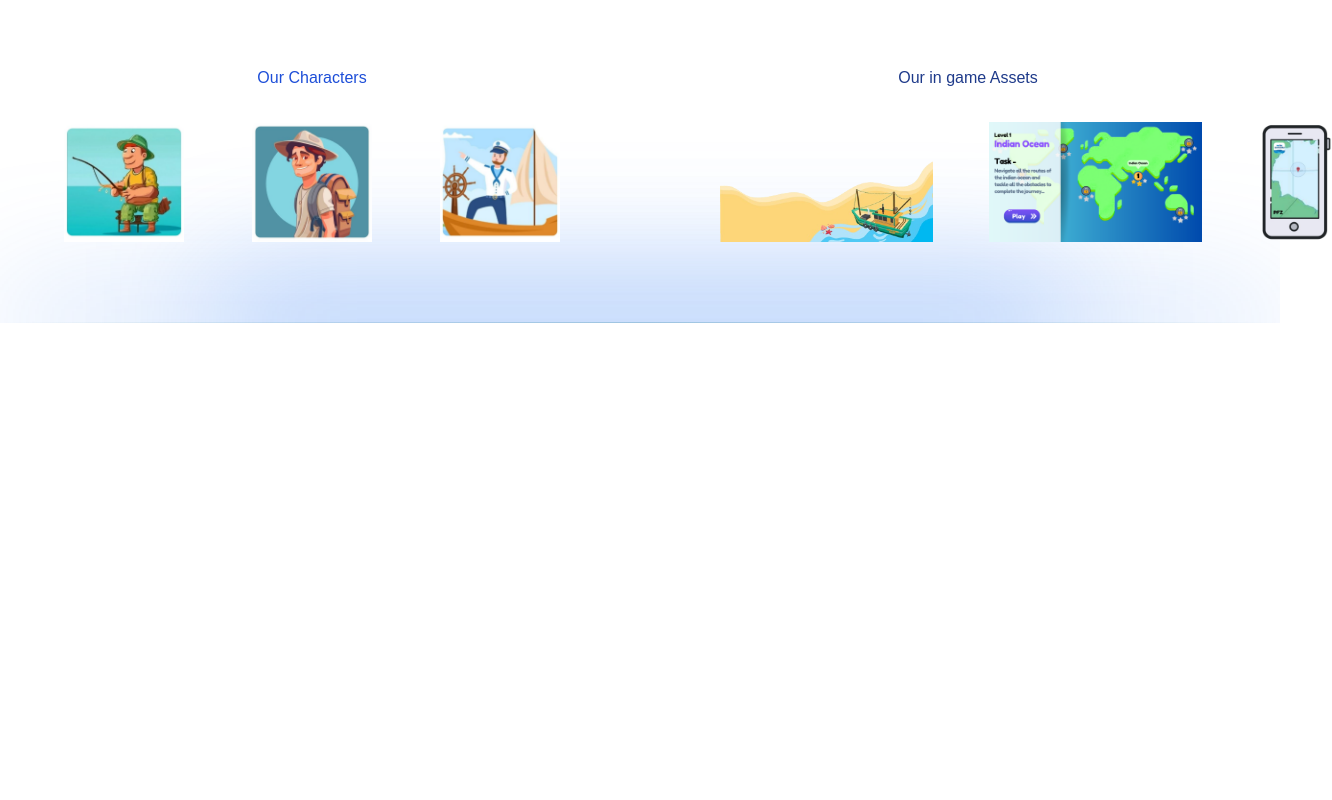
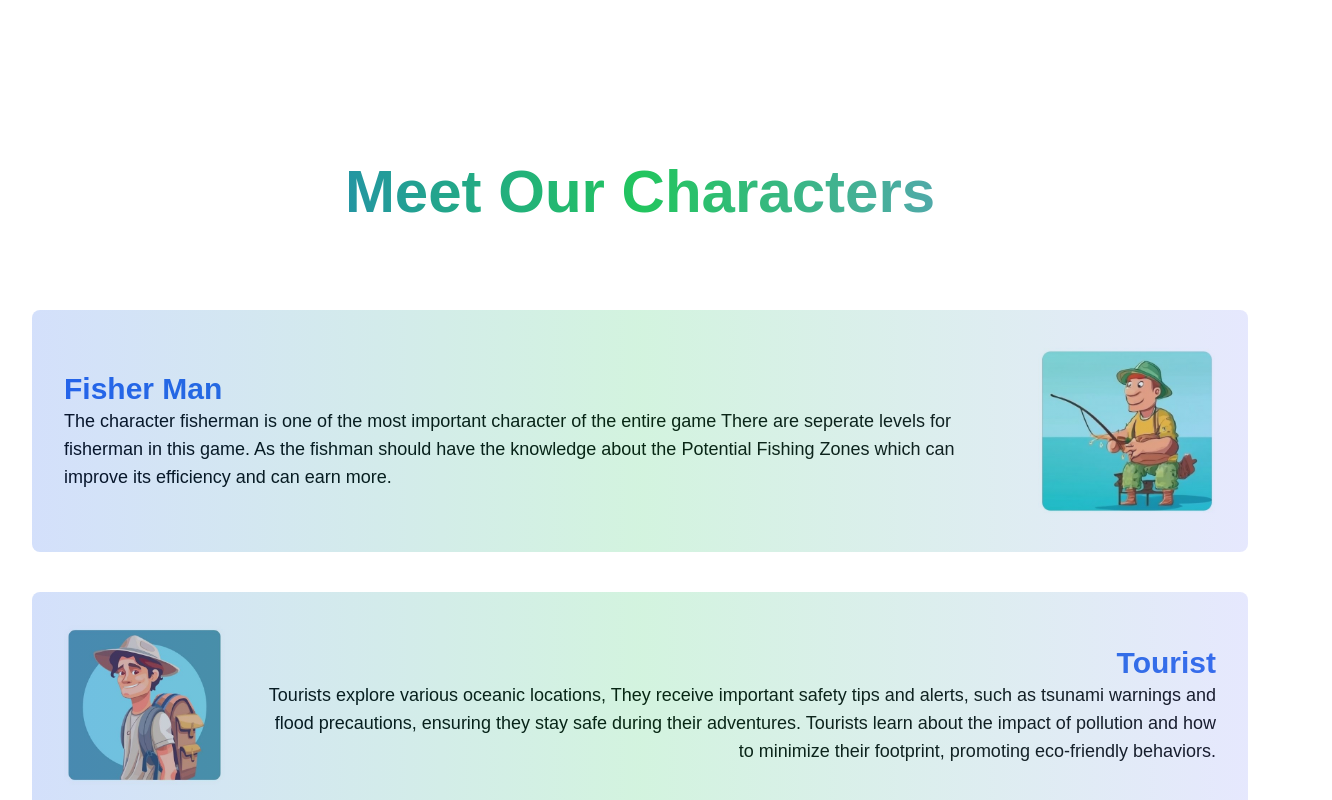
Before and after one commit to badalkr2004/ocean-world, a Next.js app: page / in a window 1280 px wide. Shown: the part 680-1480 px from the top of the page, 1332 px wide, since content can reach past the window. Built offline with nearby package versions, Linux system fonts and the light colour scheme; a web font is replaced by a local one.

Commit message:
Add character introuduction section

```diff
--- a/package.json
+++ b/package.json
@@ -18,6 +18,7 @@
     "next": "14.2.11",
     "react": "^18",
     "react-dom": "^18",
+    "react-intersection-observer": "^9.13.1",
     "react-player": "^2.16.0",
     "tailwind-merge": "^2.5.2",
     "tailwindcss-animate": "^1.0.7"
--- a/src/app/page.tsx
+++ b/src/app/page.tsx
@@ -1,4 +1,4 @@
-import Characters from "@/components/Characters";
+import GameCharacterIntroduction from "@/components/CharacterInro";
 import Hero from "@/components/Hero";
 
 export default function Home() {
@@ -6,7 +6,9 @@ export default function Home() {
     <main className="h-[300vh]">
       <div className="py-10">
         <Hero />
-        <Characters />
+        <div className="max-w-7xl mx-auto mt-40">
+          <GameCharacterIntroduction />
+        </div>
       </div>
     </main>
   );
--- /dev/null
+++ b/src/components/CharacterInro/index.tsx
@@ -0,0 +1,125 @@
+"use client";
+import React from "react";
+import Image from "next/image";
+import { motion } from "framer-motion";
+import { useInView } from "react-intersection-observer";
+
+const CharacterSection = ({
+  character,
+  index,
+}: {
+  character: {
+    id: number;
+    name: string;
+    description: string;
+    image: string;
+  };
+  index: number;
+}) => {
+  const [ref, inView] = useInView({
+    triggerOnce: false,
+    threshold: 0.2,
+  });
+
+  return (
+    <motion.div
+      ref={ref}
+      initial={{ opacity: 0, y: 50 }}
+      animate={inView ? { opacity: 1, y: 0 } : { opacity: 0, y: 50 }}
+      transition={{ duration: 0.5, delay: index * 0.2 }}
+      className="relative overflow-hidden rounded-lg transition-all duration-300 hover:shadow-2xl hover:scale-105 "
+    >
+      <div className="p-8 flex flex-col md:flex-row items-center space-y-4 md:space-y-0 md:space-x-8">
+        {character.id % 2 == 0 ? (
+          <>
+            <div className=" ">
+              <Image
+                src={character.image}
+                alt={character.name}
+                width={400}
+                height={400}
+                objectFit="cover"
+                className="rounded-lg"
+              />
+            </div>
+            <div className="text-right">
+              <h2 className="text-2xl md:text-3xl font-bold text-blue-600">
+                {character.name}
+              </h2>
+              <p className="text-md md:text-lg">{character.description}</p>
+            </div>
+          </>
+        ) : (
+          <>
+            <div className="text-left">
+              <h2 className="text-2xl md:text-3xl font-bold text-blue-600">
+                {character.name}
+              </h2>
+              <p className="text-md md:text-lg ">{character.description}</p>
+            </div>
+            <div className=" ">
+              <Image
+                src={character.image}
+                alt={character.name}
+                width={400}
+                height={400}
+                objectFit="cover"
+                className="rounded-lg"
+              />
+            </div>
+          </>
+        )}
+      </div>
+      <div className="absolute inset-0 opacity-0 transition-opacity duration-300 opacity-20 bg-gradient-to-r from-blue-600 via-green-500 to-indigo-400 " />
+    </motion.div>
+  );
+};
+
+const GameCharacterIntroduction = () => {
+  const characters = [
+    {
+      id: 1,
+      name: "Fisher Man",
+      description:
+        "The character fisherman is one of the most important character of the entire game There are seperate levels for fisherman in this game. As the fishman should have the knowledge about the Potential Fishing Zones which can improve its efficiency and can earn more.",
+      image: "/characters/1.jpg",
+    },
+    {
+      id: 2,
+      name: "Tourist",
+      description:
+        "Tourists explore various oceanic locations, They receive important safety tips and alerts, such as tsunami warnings and flood precautions, ensuring they stay safe during their adventures. Tourists learn about the impact of pollution and how to minimize their footprint, promoting eco-friendly behaviors.",
+      image: "/characters/2.jpg",
+    },
+    {
+      id: 3,
+      name: "Sailor",
+      description:
+        "Sailors are adept at navigating through various oceanic routes, using maps and tools to find the best paths. They receive real-time weather alerts, to avoid storms and other hazardous conditions. Sailors are educated on the importance of maintaining clean and healthy oceans, and protect marine life.",
+      image: "/characters/3.jpg",
+    },
+  ];
+
+  return (
+    <div className="flex flex-col space-y-10 min-h-screen text-center text-black p-8">
+      <motion.h1
+        className="text-4xl md:text-6xl font-bold mb-12 w-full bg-gradient-to-r from-blue-600 via-green-500 to-indigo-400 inline-block text-transparent bg-clip-text"
+        initial={{ opacity: 0, y: -50 }}
+        whileInView={{ opacity: 1, y: 0 }}
+        transition={{ duration: 0.8 }}
+      >
+        Meet Our Characters
+      </motion.h1>
+
+      {characters.map((character, index) => (
+        <CharacterSection
+          key={character.id}
+          character={character}
+          index={index}
+        />
+      ))}
+    </div>
+  );
+};
+
+export default GameCharacterIntroduction;
--- a/src/components/Characters/index.tsx
+++ /dev/null
@@ -1,89 +0,0 @@
-"use client";
-import Image from "next/image";
-import React, { useRef } from "react";
-import { motion, useScroll, useTransform } from "framer-motion";
-
-function Characters() {
-  const scrollref = useRef<HTMLDivElement>(null);
-  const { scrollYProgress } = useScroll({
-    target: scrollref,
-    offset: ["start end", "end start"],
-  });
-
-  const opacity = useTransform(scrollYProgress, [0, 0.3, 0.5, 1], [0, 0, 1, 1]);
-  const translateX = useTransform(
-    scrollYProgress,
-    [0, 0.4, 0.6, 1],
-    [200, 100, 0, 0]
-  );
-  console.log(opacity, translateX);
-  return (
-    <motion.div
-      ref={scrollref}
-      style={{ opacity, translateX }}
-      className="relative my-4"
-    >
-      <div className="relative z-10 w-full max-w-screen-xl mx-auto px-4 sm:px-8 lg:px-16 py-20 grid grid-cols-1 md:grid-cols-2 gap-y-8 gap-x-24 lg:gap-x-40">
-        <div className="flex flex-col items-center gap-8">
-          <p className="text-blue-700">Our Characters</p>
-          <div className="flex w-full justify-around md:justify-between">
-            <Image
-              className="h-[120px] w-auto  transition-all duration-300 cursor-pointer"
-              src="/characters/1.jpg"
-              alt="Node"
-              width={114}
-              height={102}
-            />
-            <Image
-              className="h-[120px] w-auto  transition-all duration-300 cursor-pointer"
-              src="/characters/2.jpg"
-              alt="Node"
-              width={200}
-              height={200}
-            />
-            <Image
-              className="h-[120px] w-auto  transition-all duration-300 cursor-pointer"
-              src="/characters/3.jpg"
-              alt="Node"
-              width={114}
-              height={102}
-            />
-          </div>
-        </div>
-        <div className="flex flex-col items-center gap-8">
-          <p className="text-blue-900">Our in game Assets</p>
-          <div className="flex space-x-14 w-full justify-around md:justify-between">
-            <Image
-              className="h-[120px] w-auto  transition-all duration-300 cursor-pointer"
-              src="/characters/boatbg.png"
-              alt="Node"
-              width={200}
-              height={200}
-            />
-            <Image
-              className="h-[120px] w-auto  transition-all duration-300 cursor-pointer"
-              src="/characters/gameMap.png"
-              alt="Node"
-              width={200}
-              height={200}
-            />
-            <Image
-              className="h-[120px] w-auto  transition-all duration-300 cursor-pointer"
-              src="/characters/phone.png"
-              alt="Node"
-              width={200}
-              height={200}
-            />
-          </div>
-        </div>
-      </div>
-      <div className="absolute inset-x-0 bottom-0 h-96 overflow-hidden">
-        <div className="absolute left-1/2 -translate-x-1/2 bottom-0 translate-y-1/2 h-[50px] w-full bg-blue-500/30 blur-3xl"></div>
-        <div className="absolute left-1/2 -translate-x-1/2 bottom-0 translate-y-1/2 h-[75px] w-2/3 bg-blue-500/40 blur-3xl"></div>
-      </div>
-      <hr className="w-full border-none h-px bg-gradient-to-r from-blue-700/0 via-teal-700/25 to-rose-700/0" />
-    </motion.div>
-  );
-}
-
-export default Characters;
```
Also changed, not shown: 1 other file (tests, documents, lock files or other folders).
